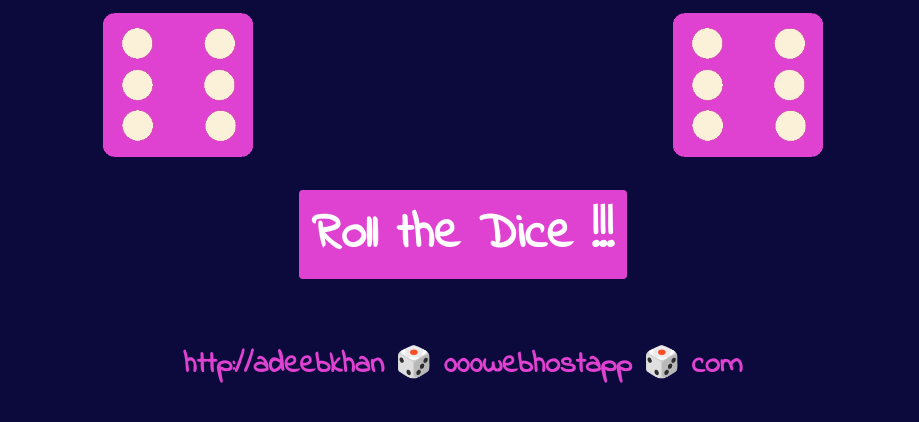
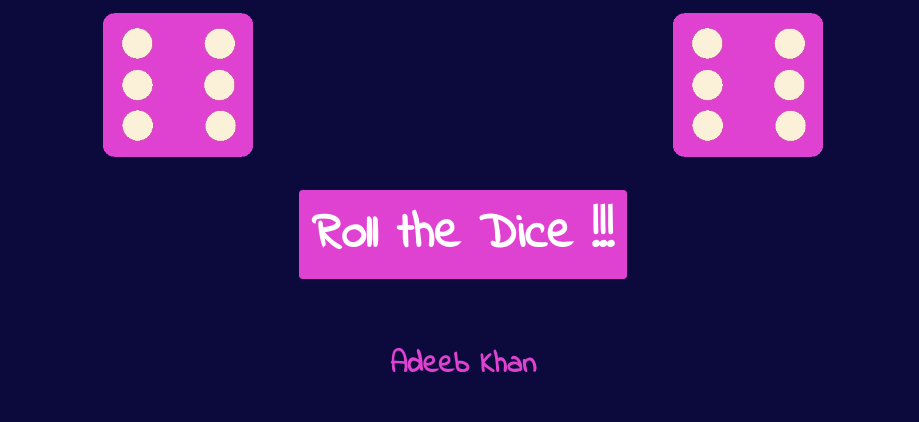
Before and after one commit to AdeebKhan25/dice_game, a plain HTML site: page index.html in a window 1280 px wide. Shown: the part 300-722 px from the top of the page, without its empty margins (177-1096 px from the left). Drawn offline with nearby package versions, Linux system fonts and the light colour scheme; a web font is replaced by a local one.

Commit message:
Update index.html

```diff
--- a/index.html
+++ b/index.html
@@ -37,7 +37,7 @@
   </div>
 
   <footer>
-    http://adeebkhan 🎲 000webhostapp 🎲 com
+    Adeeb Khan
   </footer>
 
 </body>
```
